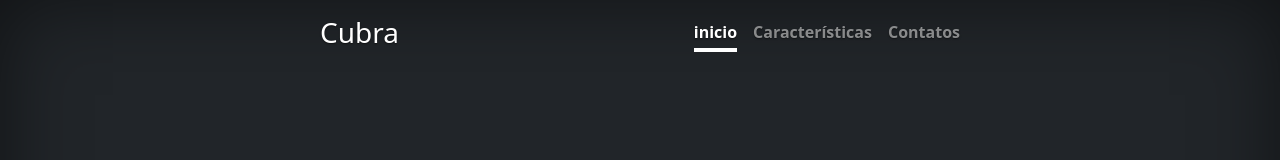
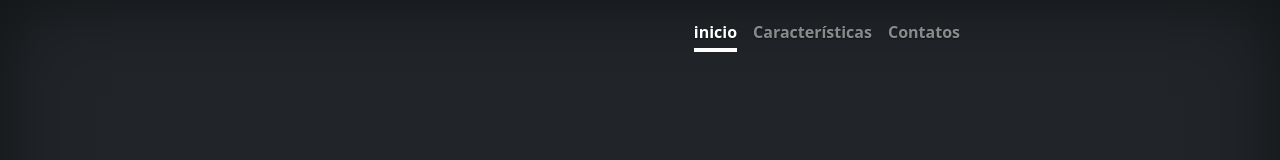
Before and after one commit to AlyssonTschurts/portifolio-pessoal, a plain HTML site: page index.html in a window 1280 px wide. Shown: the top 160 px of the page. Drawn offline with nearby package versions, Linux system fonts and the light colour scheme.

Commit message:
remove texto do index

```diff
--- a/index.html
+++ b/index.html
@@ -40,7 +40,7 @@
 <div class="cover-container d-flex w-100 h-100 p-3 mx-auto flex-column">
   <header class="mb-auto">
     <div>
-      <h3 class="float-md-start mb-0">Cubra</h3>
+
       <nav class="nav nav-masthead justify-content-center float-md-end">
         <a class="nav-link active" aria-current="page" href="#">inicio</a>
         <a class="nav-link" href="#">Características</a>
```
